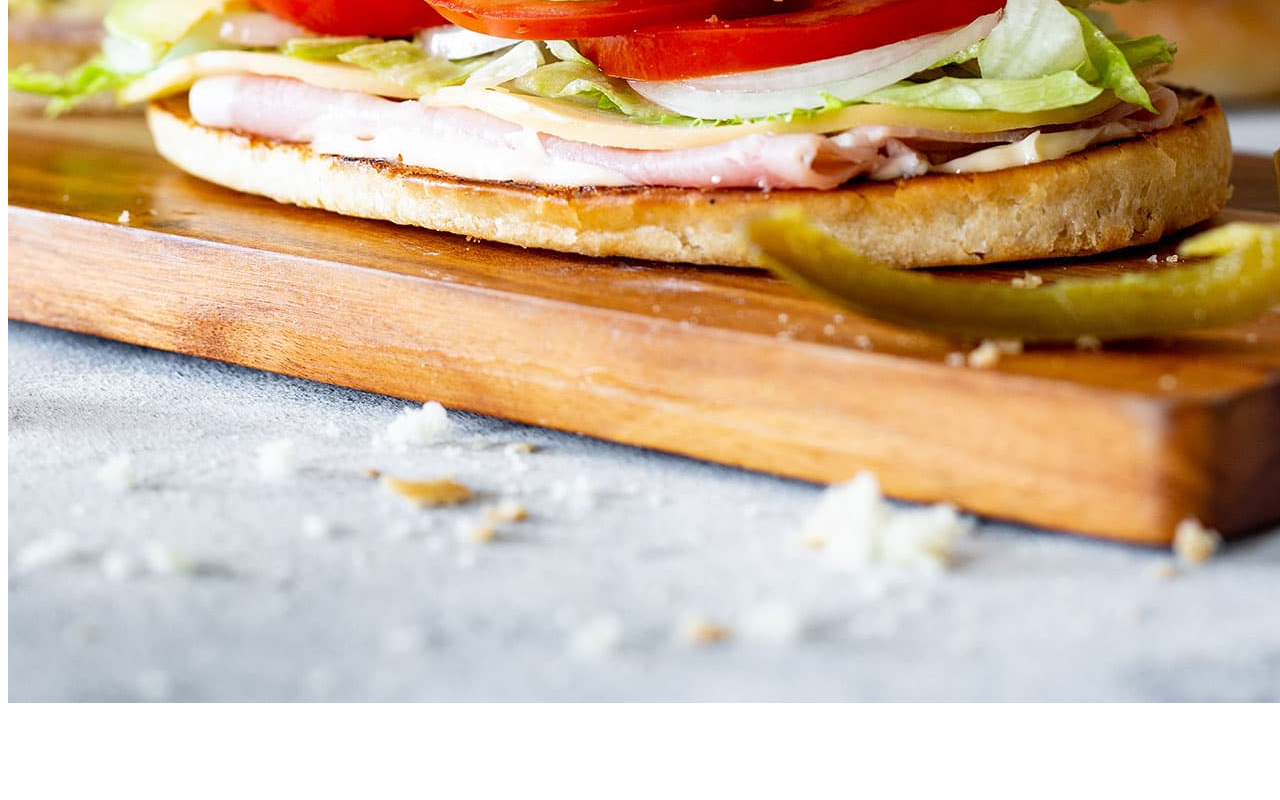
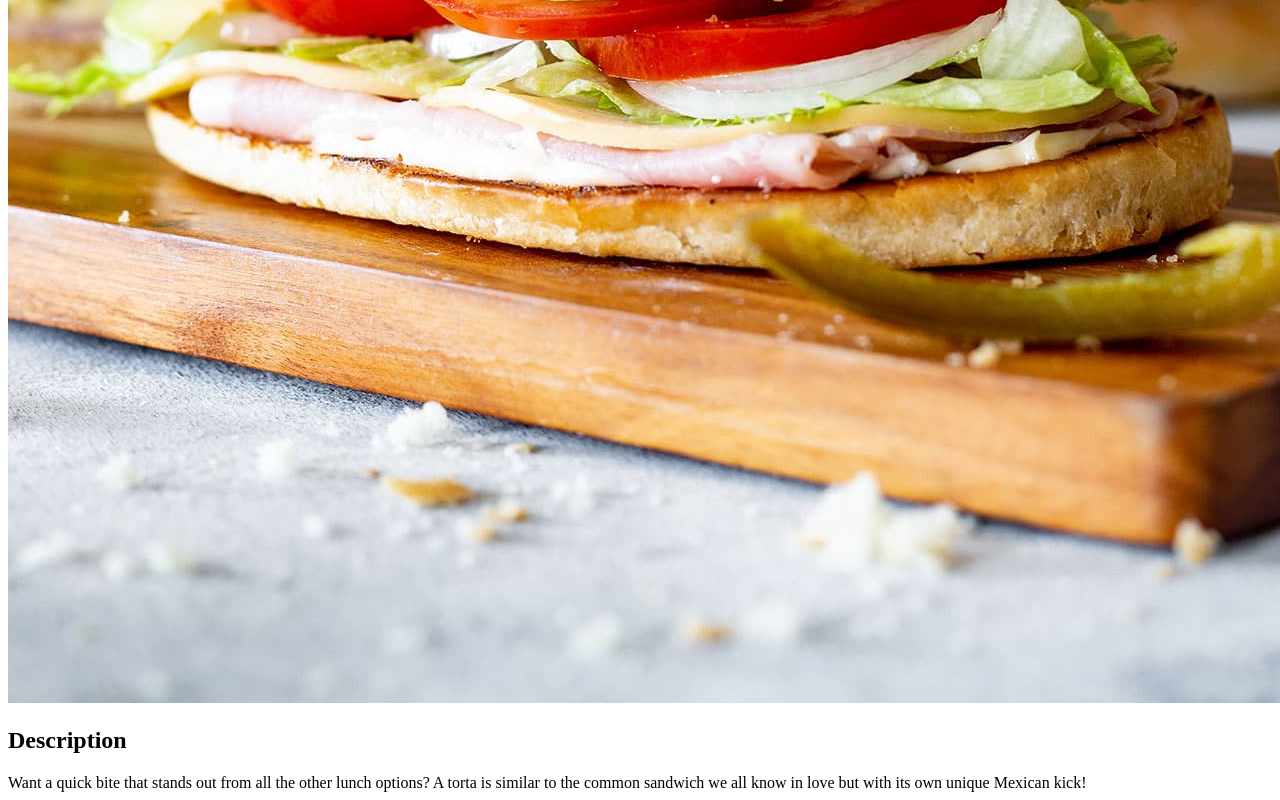
Before and after one commit to ArrriRafita/odin-recipes, a plain HTML site: page recipes/tortas.html in a window 1280 px wide. Shown: the part 777-1577 px from the top of the page. Before the commit the page ends 1492 px from the top, so only its background shows below. Drawn offline with Linux system fonts and the light colour scheme.

Commit message:
Add descriptions to torta and marg

```diff
--- a/recipes/tortas.html
+++ b/recipes/tortas.html
@@ -9,5 +9,9 @@
         <h1>Torta Recipe</h1>
 
         <img src="../images/torta.jpg" alt="A tasty ham torta.">
+
+        <h2>Description</h2>
+        <p1>Want a quick bite that stands out from all the other lunch options? A torta is similar to the common sandwich we all know in love but with its own unique Mexican kick!</p1>
+
     </body>
 </html>
```
Also changed, not shown: recipes/margherita_pizza.html (+3 -0 lines).
